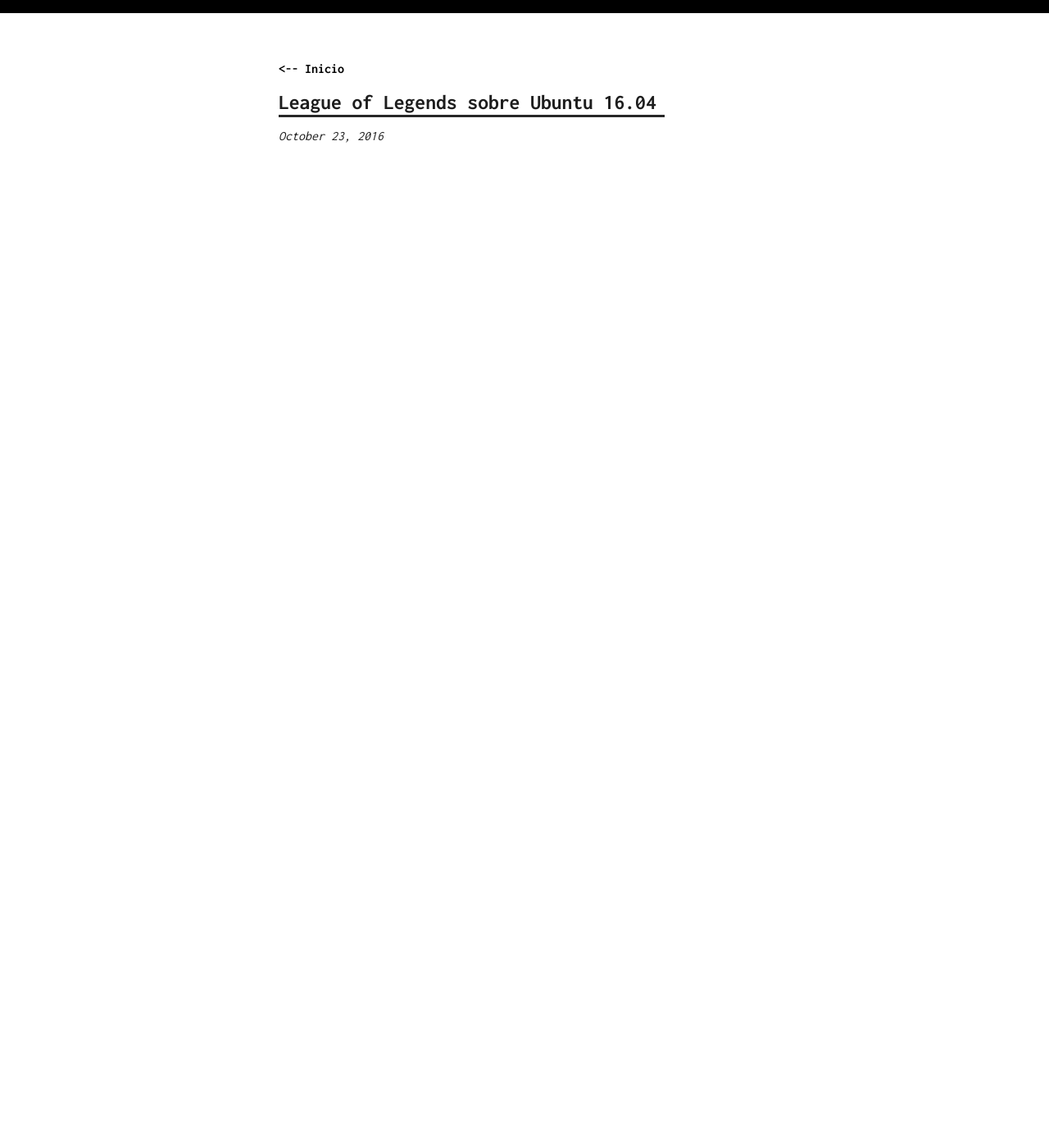
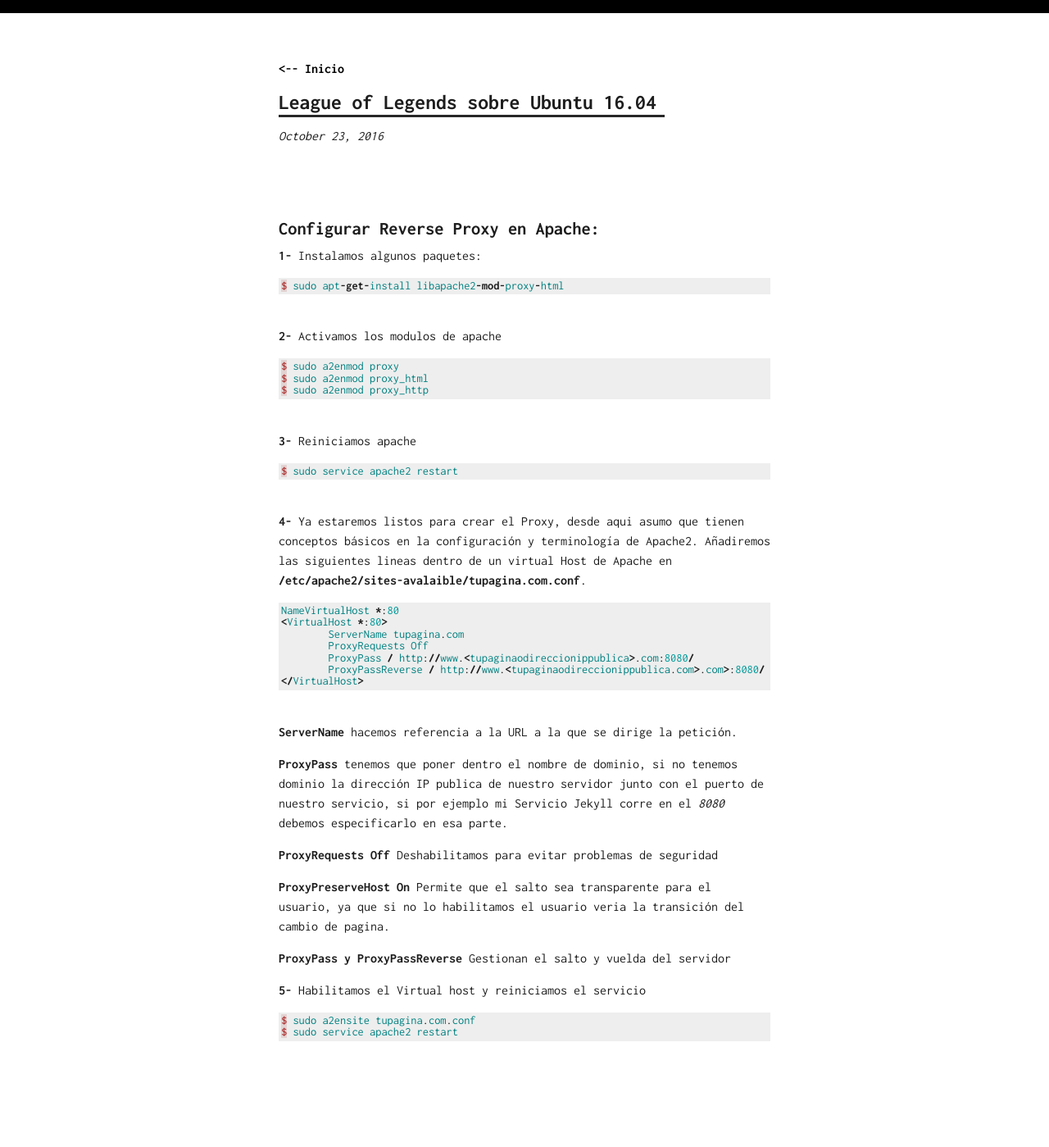
Before and after one commit to AlbCM/albcm.github.io, a Jekyll site: the page built from _posts/2016-10-23-League of legends-sobre-ubuntu-16.04-snippets.markdown, in a window 1280 px wide. Shown: the whole page at 82% size. Built offline with Jekyll 4.4.1, drawn with Linux system fonts in a browser that asks for light colours; comment, search, counter and statistics services are not loaded; before the commit the page ends 900 px from its top, so only the background shows below that.

Commit message:
Update 2016-10-23-League of legends-sobre-ubuntu-16.04-snippets.markdown

```diff
--- a/_posts/2016-10-23-League of legends-sobre-ubuntu-16.04-snippets.markdown
+++ b/_posts/2016-10-23-League of legends-sobre-ubuntu-16.04-snippets.markdown
@@ -4,3 +4,49 @@
 date:   2016-10-23 19:40:13
 categories: games
 ---
+
+# Configurar Reverse Proxy en Apache:
+
+**1-** Instalamos algunos paquetes:
+{% highlight AppleScript %}
+$ sudo apt-get-install libapache2-mod-proxy-html
+{% endhighlight %}<br>
+
+**2-** Activamos los modulos de apache
+{% highlight AppleScript %}
+$ sudo a2enmod proxy
+$ sudo a2enmod proxy_html
+$ sudo a2enmod proxy_http
+{% endhighlight %}<br>
+
+**3-** Reiniciamos apache
+{% highlight AppleScript %}
+$ sudo service apache2 restart
+{% endhighlight %}<br>
+
+**4-** Ya estaremos listos para crear el Proxy, desde aqui asumo que tienen conceptos básicos en la configuración y terminología de Apache2. Añadiremos las siguientes lineas dentro de un virtual Host de Apache en **/etc/apache2/sites-avalaible/tupagina.com.conf**.
+{% highlight AppleScript %}
+NameVirtualHost *:80
+<VirtualHost *:80>
+	ServerName tupagina.com
+	ProxyRequests Off
+	ProxyPass / http://www.<tupaginaodireccionippublica>.com:8080/
+	ProxyPassReverse / http://www.<tupaginaodireccionippublica.com>.com>:8080/
+</VirtualHost>
+{% endhighlight %}<br>
+
+**ServerName** hacemos referencia a la URL a la que se dirige la petición.
+
+**ProxyPass** tenemos que poner dentro el nombre de dominio, si no tenemos dominio la dirección IP publica de nuestro servidor junto con el puerto de nuestro servicio, si por ejemplo mi Servicio Jekyll corre en el *8080* debemos especificarlo en esa parte.
+
+**ProxyRequests Off** Deshabilitamos para evitar problemas de seguridad
+
+**ProxyPreserveHost On** Permite que el salto sea transparente para el usuario, ya que si no lo habilitamos el usuario veria la transición del cambio de pagina.
+
+**ProxyPass y ProxyPassReverse** Gestionan el salto y vuelda del servidor
+
+**5-** Habilitamos el Virtual host y reiniciamos el servicio
+{% highlight AppleScript %}
+$ sudo a2ensite tupagina.com.conf
+$ sudo service apache2 restart
+{% endhighlight %}<br>
```
